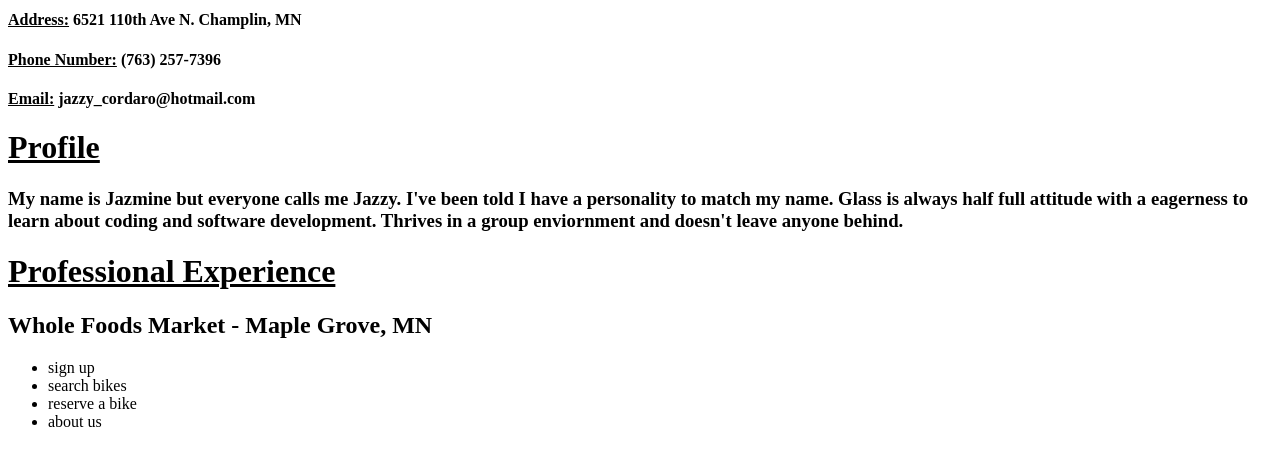
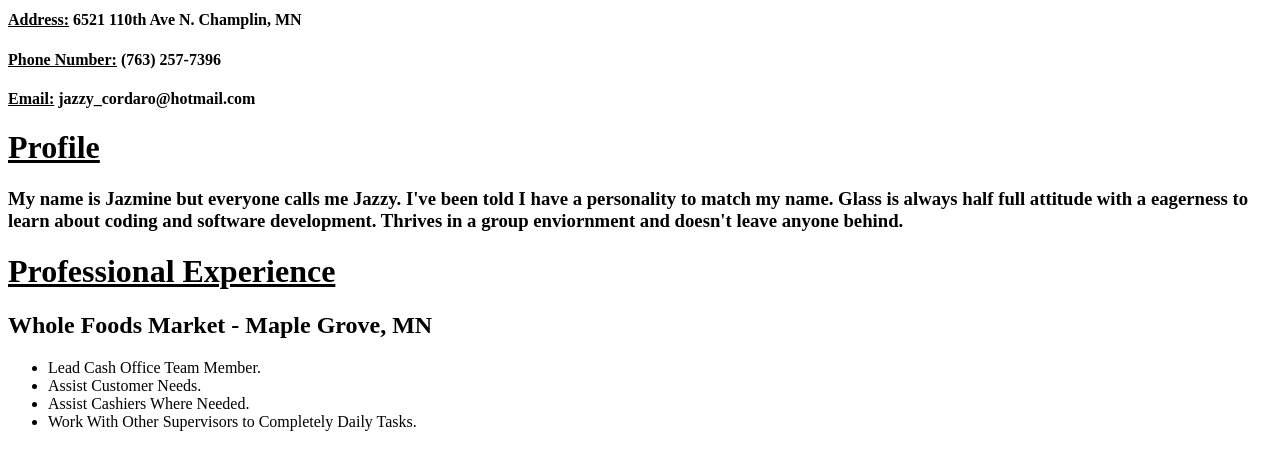
Before and after one commit to JazzyCordaro/JazzyCordaro.github.io, a plain HTML site: page index.html in a window 1280 px wide. Shown: the part 79-548 px from the top of the page. Drawn offline with Linux system fonts and the light colour scheme.

Commit message:
Update index.html

```diff
--- a/index.html
+++ b/index.html
@@ -15,10 +15,10 @@
 <p><h1><u>Professional Experience</u></h1></p>
      <h2>Whole Foods Market - Maple Grove, MN</h2>
  <ul>
-  <li>sign up</li>
-  <li>search bikes</li>
-  <li>reserve a bike</li>
-  <li>about us</li>
+  <li>Lead Cash Office Team Member.</li>
+  <li>Assist Customer Needs.</li>
+  <li>Assist Cashiers Where Needed.</li>
+  <li>Work With Other Supervisors to Completely Daily Tasks.</li>
 </ul>
 </body>
 </html>
```
